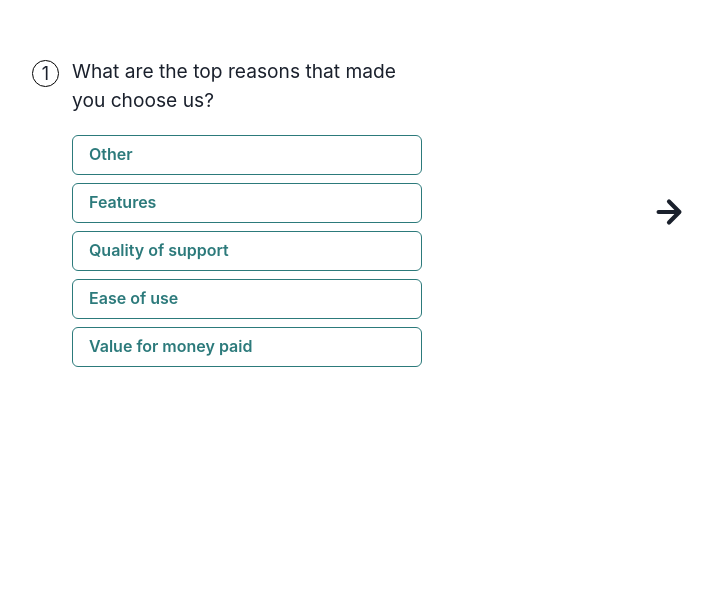
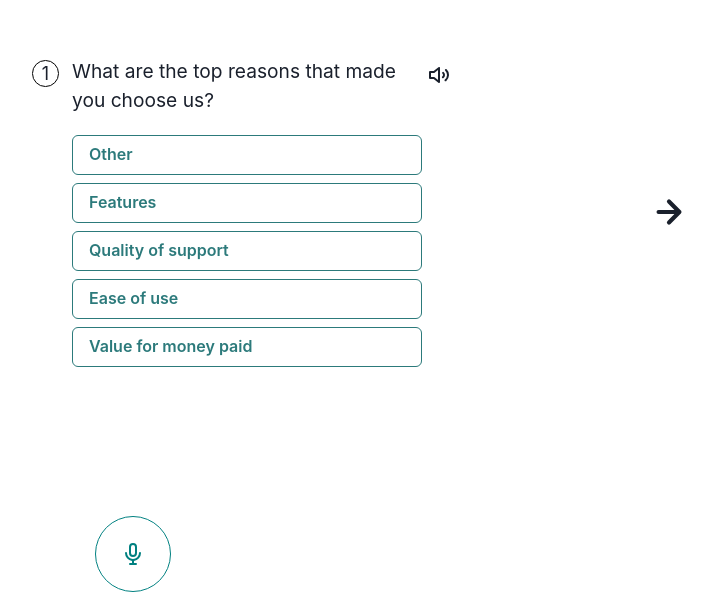
Before and after one commit to Rez2k2/surveySparrow, a Next.js app in the folder client/: page /survey in a window 1280 px wide. Shown: the part 188-800 px from the top of the page, without its empty margins (393-1106 px from the left). Built offline with nearby package versions, Linux system fonts and the light colour scheme.

Commit message:
feat: speaker

```diff
--- a/client/src/pages/survey/Quiz.js
+++ b/client/src/pages/survey/Quiz.js
@@ -8,8 +8,19 @@ import {
   Heading,
   Textarea,
 } from "@chakra-ui/react";
+import * as Icons from "@iconscout/react-unicons";
+import { transform } from "framer-motion";
+import { useEffect } from "react";
+
+const speechMe = (msg) => {
+  const utterance = new SpeechSynthesisUtterance(msg);
+  speechSynthesis.speak(utterance);
+};
 
 export default function Quiz({ qnData, index }) {
+  useEffect(() => {
+    speechMe(qnData.rtxt);
+  }, [index]);
   return (
     <Box position="relative" maxWidth="45%" minWidth="350px" marginX="20px">
       <Center
@@ -27,6 +38,15 @@ export default function Quiz({ qnData, index }) {
       <Text fontSize="larger" marginBottom="5">
         {qnData.rtxt}
       </Text>
+      <Button
+        onClick={() => speechMe(qnData.rtxt)}
+        position="absolute"
+        right="-45px"
+        top="-2px"
+        variant="unstyled"
+      >
+        <Icons.UilVolume />
+      </Button>
       <VStack>
         {qnData.type === "TextInput" ? (
           <Textarea
@@ -53,6 +73,30 @@ export default function Quiz({ qnData, index }) {
           })
         )}
       </VStack>
+      <Box
+        position="fixed"
+        bottom="20px"
+        right="calc(50% + 76px)"
+        as="button"
+        colorScheme="teal"
+        border="1px solid teal"
+        borderRadius="50%"
+        width="fit-content"
+        padding="25"
+        sx={{
+          svg: {
+            fill: "teal",
+          },
+          "&:hover": {
+            bgColor: "teal",
+          },
+          "&:hover svg": {
+            fill: "white",
+          },
+        }}
+      >
+        <Icons.UilMicrophone />
+      </Box>
     </Box>
   );
 }
--- a/client/src/pages/survey/index.js
+++ b/client/src/pages/survey/index.js
@@ -269,12 +269,6 @@ export default function Survey() {
               height: "auto",
             },
           }}
-          _hover={{
-            svg: {
-              width: "4em",
-              height: "auto",
-            },
-          }}
           width="100%"
           height="100%"
           sx={{
```
